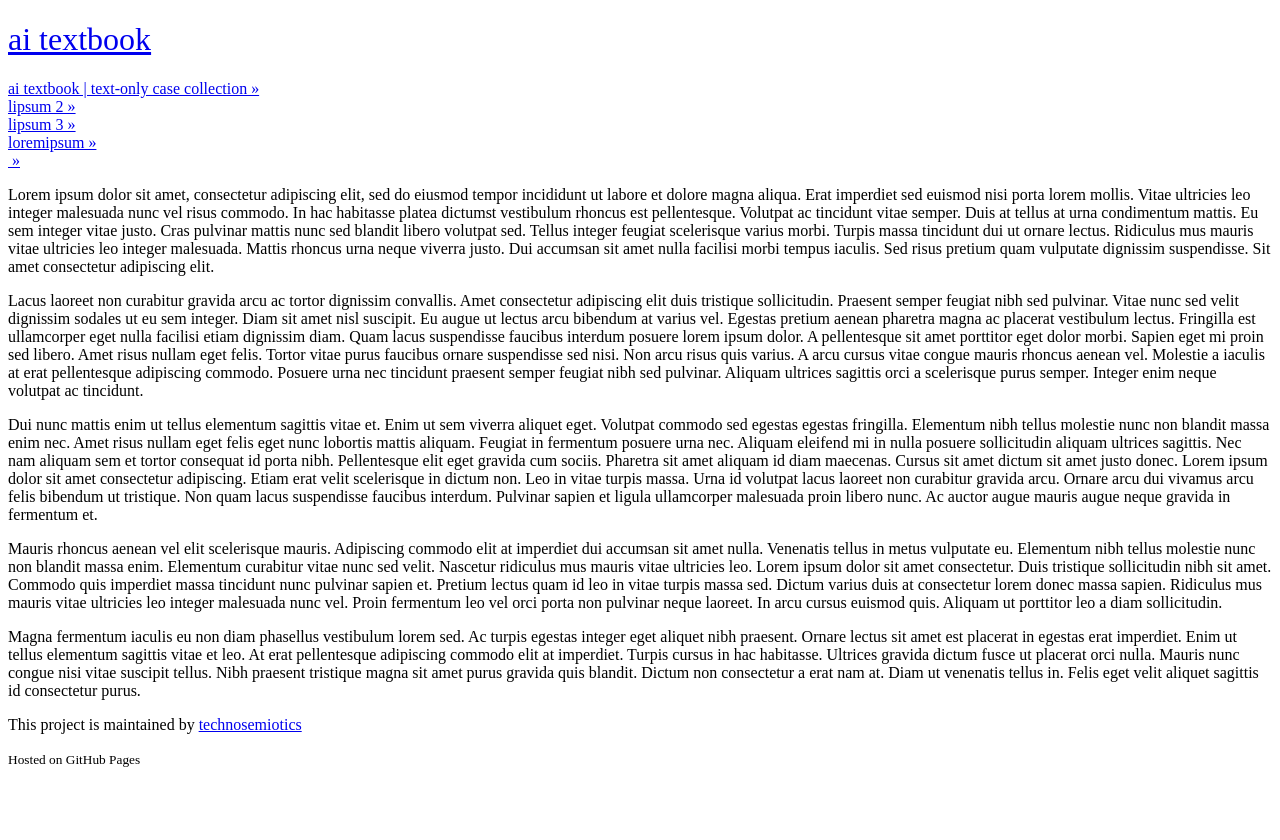
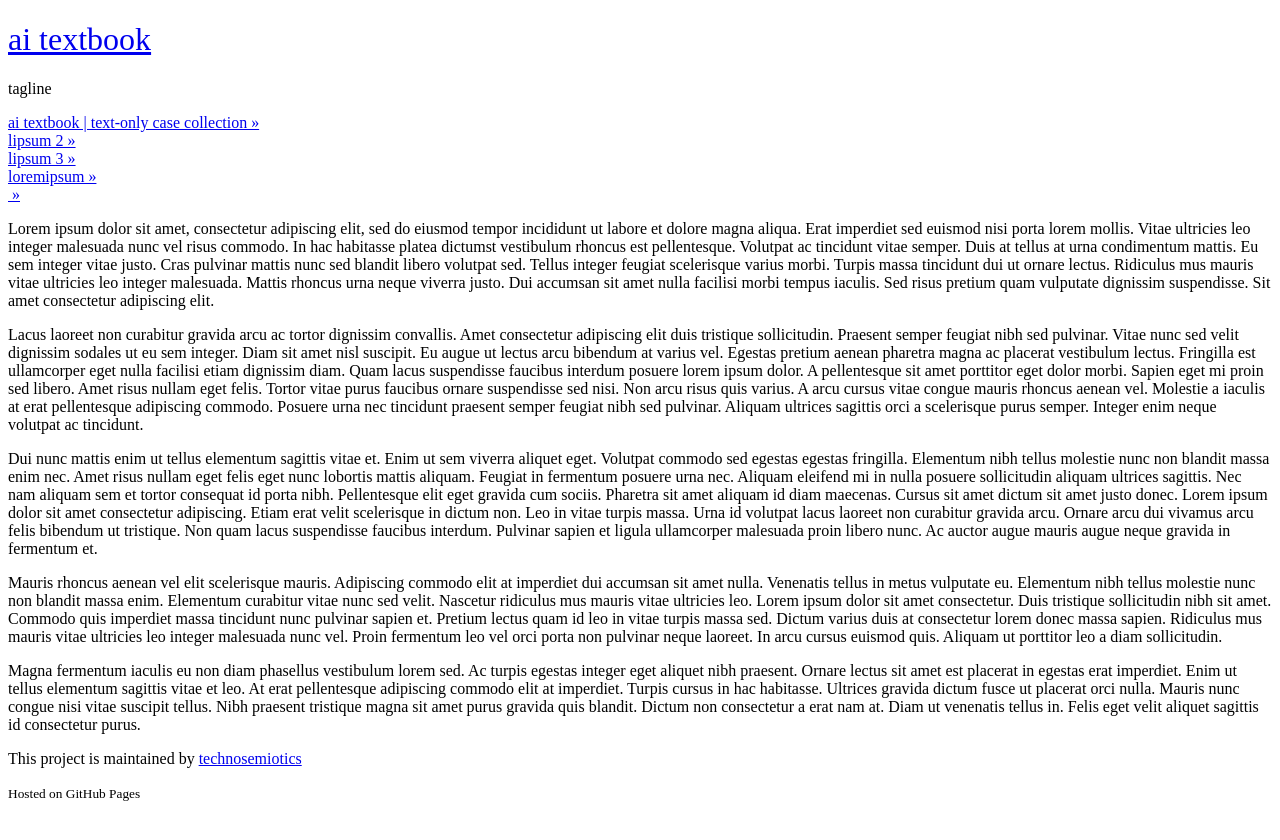
Before and after one commit to technosemiotics/ai-textbook, a Jekyll site: the page built from loremipsum.md, in a window 1280 px wide. Shown: the top 840 px of the page. Built offline with Jekyll 4.4.1, drawn with Linux system fonts in a browser that asks for light colours; our own code applies the rules of GitHub Pages for plain Markdown files; the repository's description, which GitHub fills in, is left out.

Commit message:
Update _config.yml

```diff
--- a/_config.yml
+++ b/_config.yml
@@ -1,3 +1,6 @@
 title: ai textbook
 description:
 theme: phoca
+github:
+  project_tagline: tagline
+  repository_name: ai-textbook
```
